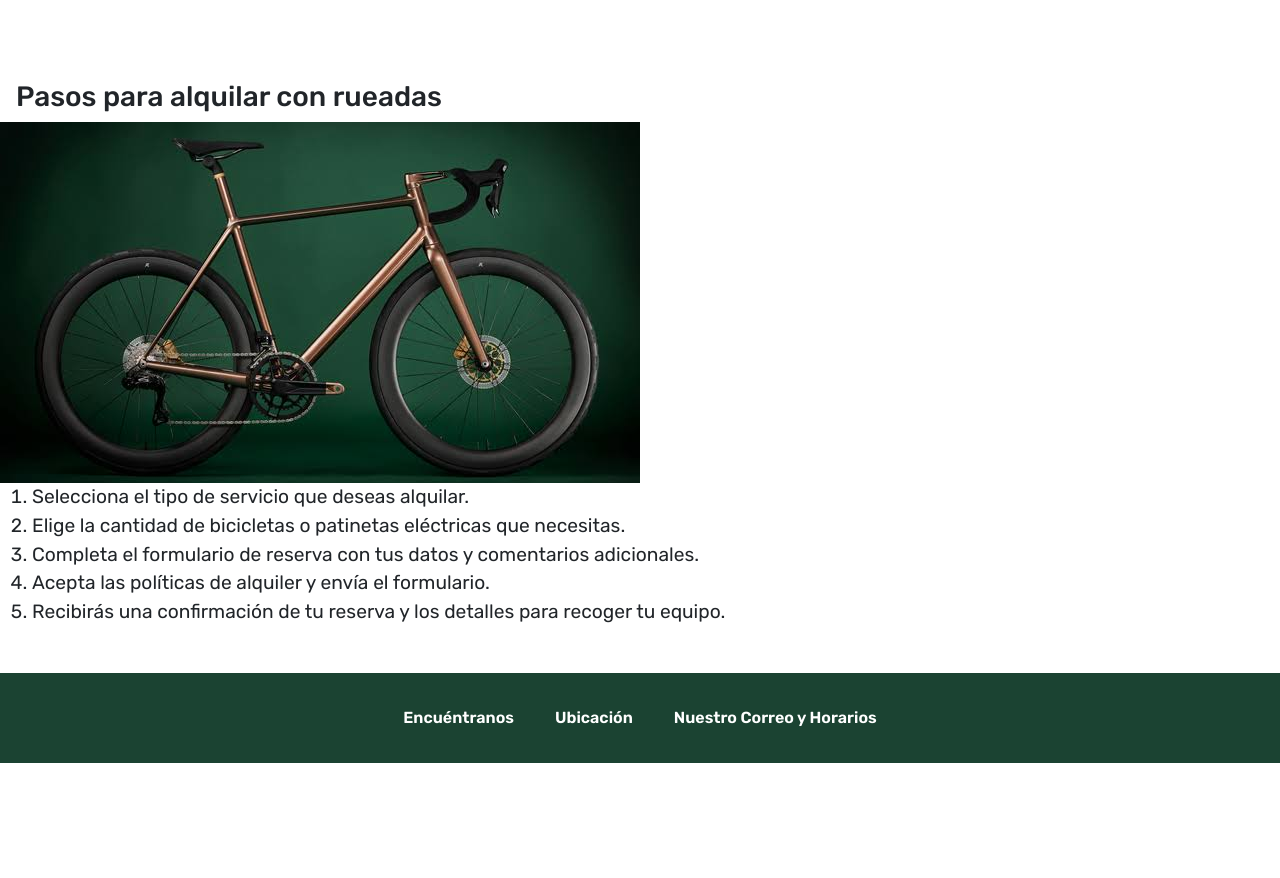
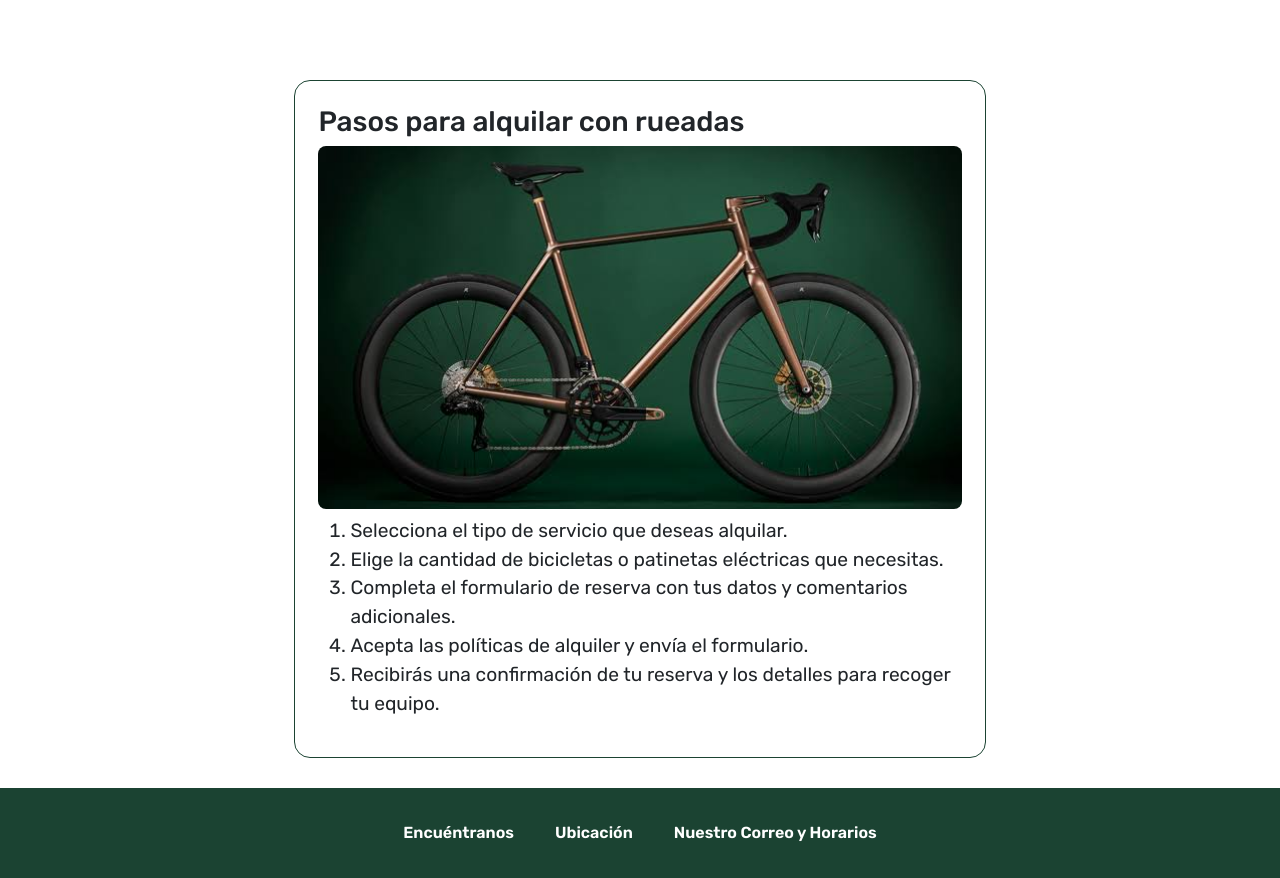
Before and after one commit to NilsonVelasco1802/Rueda-Libre, a plain HTML site: page index.html in a window 1280 px wide. Shown: the part 1600-2478 px from the top of the page. Before the commit the page ends 2363 px from the top, so only its background shows below. Drawn offline with nearby package versions, Linux system fonts and the light colour scheme.

Commit message:
se agregan estilos pare cambiar las tarjetas del index en la seccion de como alquilar

```diff
--- a/css/index.css
+++ b/css/index.css
@@ -94,3 +94,37 @@
     font-size: 0.8rem;
     font-weight: bold;
 }
+
+
+#section-alquiler {
+    width: 100%;
+    display: flex;
+    justify-content: center;
+    align-items: center;
+    box-sizing: border-box;
+    padding: 0 5%;
+}
+
+#tarjeta-alquiler {
+    width: 60%;
+    box-sizing: border-box;
+    padding: 2%;
+    border: 1px solid var(--color-primary);
+    border-radius: 1rem;
+    display: flex;
+    flex-direction: column;
+    gap: 0.5rem;
+    position: relative;
+}
+
+#tarjeta-alquiler h3 {
+    margin: 0;
+}
+
+#img-alquiler {
+    display: block;
+    width: 100%;
+    height: auto;
+    border-radius: 0.5rem;
+    object-fit: contain;
+}
```
